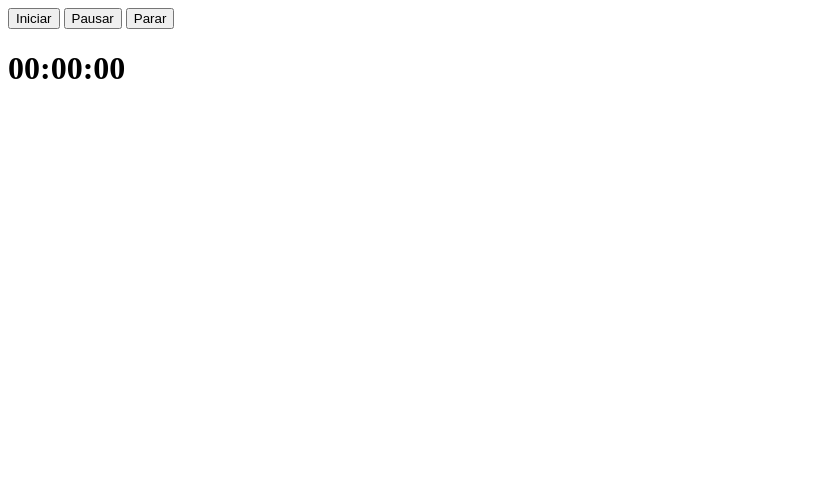
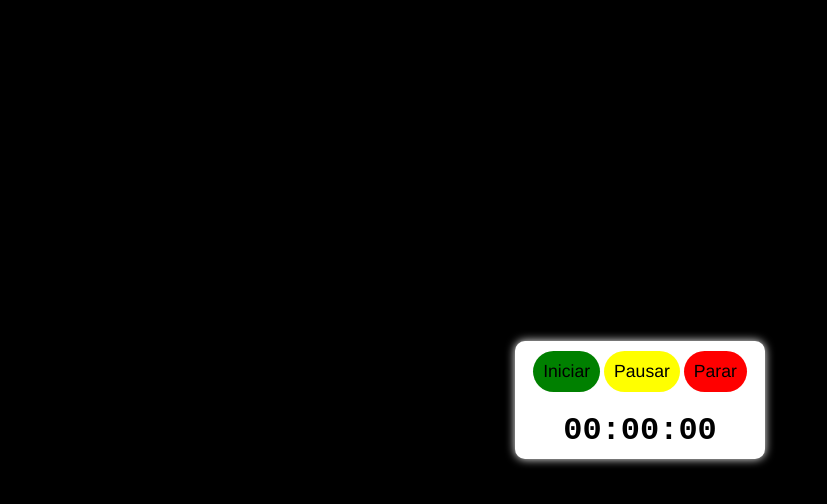
Before and after one commit to getuliogutemberg/cronometro, a plain HTML site: page index.html in a window 1280 px wide. Shown: the whole page, without its empty margins (0-827 px from the left). Drawn offline with Linux system fonts and the light colour scheme.

Commit message:
implementa css

```diff
--- /dev/null
+++ b/cronometro.css
@@ -0,0 +1,55 @@
+* {
+  margin: 0;
+  padding: 0;
+}
+
+body {
+  background-color: black;
+}
+
+.max-width {
+  max-width: 250px;
+  width: 100%;
+  padding: 10px;
+  box-sizing: border-box;
+  background-color: white;
+  box-shadow: 0 0 10px white;
+  text-align: center;
+  border-radius: 10px;
+  position: absolute;
+  top: 50%;
+  left: 50%;
+  transform: translate(-50%, -50%);
+}
+
+h1 {
+  font-family: 'Courier New', Courier, monospace;
+  margin-top: 20px;
+}
+
+button {
+  padding: 10px;
+  border: none;
+  font-family: 'Franklin Gothic Medium', 'Arial Narrow', Arial, sans-serif;
+  font-size: 1.1em;
+  transition: all .5s;
+  cursor: pointer;
+  border-radius: 25px;
+}
+
+button:hover {
+  background-color: rgb(153, 153, 153);
+  font-size: 1.2em;
+}
+
+.bg-yellow {
+  background-color: yellow;
+}
+
+.bg-green {
+  background-color: green;
+}
+
+.bg-red {
+  background-color: red;
+}
--- a/index.html
+++ b/index.html
@@ -5,6 +5,7 @@
   <meta http-equiv="X-UA-Compatible" content="IE=edge">
   <meta name="viewport" content="width=device-width, initial-scale=1.0">
   <title>Cronometro - Html5 + Css3 + JSES6</title>
+  <link rel="stylesheet" href="cronometro.css">
 </head>
 <body>
   <div class="max-width">
```
